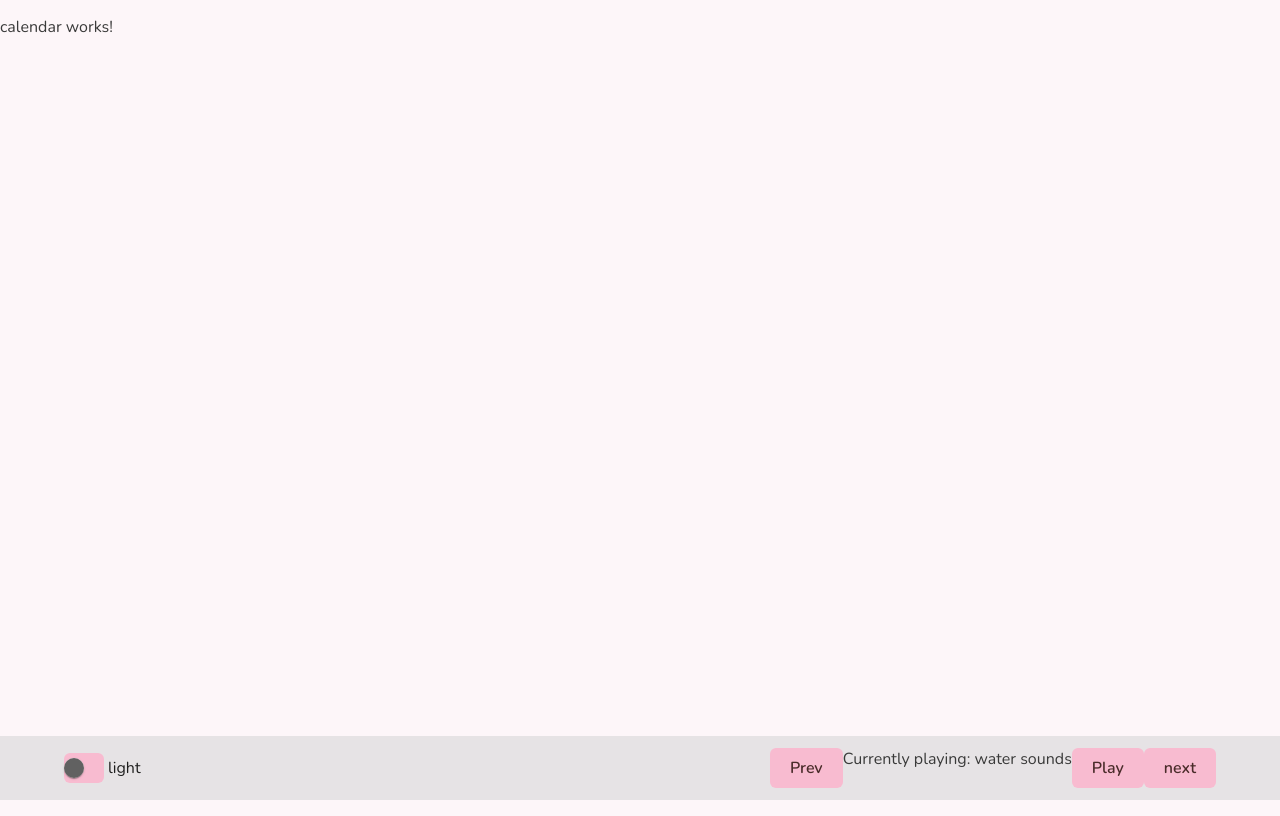
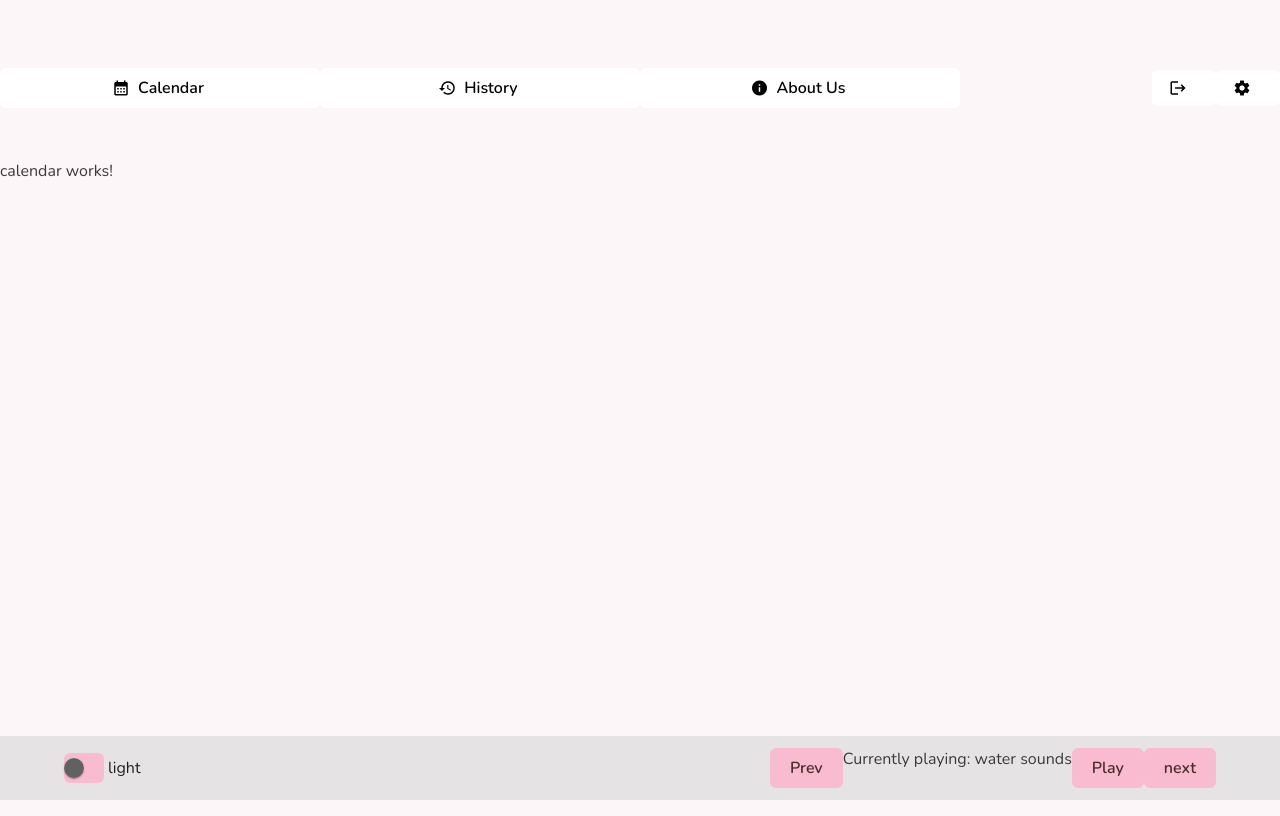
Before and after one commit to yoirchalks/taharah_tracker_frontend, an Angular app: page /home/calendar in a window 1280 px wide. Built offline with nearby package versions, Linux system fonts and the light colour scheme.

Commit message:
nav bar ui basiaclly set up

```diff
--- a/src/app/home/home.component.html
+++ b/src/app/home/home.component.html
@@ -1 +1,2 @@
+<app-nav-bar></app-nav-bar>
 <router-outlet></router-outlet>
--- a/src/app/home/home.component.ts
+++ b/src/app/home/home.component.ts
@@ -1,10 +1,13 @@
-import { Component } from '@angular/core';
-import { RouterOutlet } from '@angular/router';
+import { Component, inject } from '@angular/core';
+import { Router, RouterOutlet } from '@angular/router';
+import { NavBarComponent } from './nav-bar/nav-bar.component';
 
 @Component({
   selector: 'app-home',
-  imports: [RouterOutlet],
+  imports: [RouterOutlet, NavBarComponent],
   templateUrl: './home.component.html',
   styleUrl: './home.component.css',
 })
-export class HomeComponent {}
+export class HomeComponent {
+  router = inject(Router);
+}
--- a/src/app/home/nav-bar/nav-bar.component.html
+++ b/src/app/home/nav-bar/nav-bar.component.html
@@ -1,7 +1,19 @@
 <nav>
-  <div class="left-section"></div>
+  <div class="left-section">
+    <button mat-flat-button routerLink="calendar">
+      <mat-icon>calendar_month</mat-icon>Calendar
+    </button>
+    <button mat-flat-button routerLink="history">
+      <mat-icon>history</mat-icon>History
+    </button>
+    <button mat-flat-button routerLink="aboutUs">
+      <mat-icon>info</mat-icon>About Us
+    </button>
+  </div>
   <div class="right-section">
-    <button>Log Out</button>
-    <button>Options</button>
+    <button (click)="onLogOut()" mat-flat-button>
+      <mat-icon>logout</mat-icon>
+    </button>
+    <button mat-flat-button><mat-icon>settings</mat-icon></button>
   </div>
 </nav>
--- a/src/app/home/nav-bar/nav-bar.component.scss
+++ b/src/app/home/nav-bar/nav-bar.component.scss
@@ -0,0 +1,23 @@
+nav {
+  height: 18%;
+  display: grid;
+  grid-template-columns: 3fr 1fr;
+  justify-content: space-between;
+  align-items: center;
+}
+
+.left-section {
+  display: grid;
+  grid-template-columns: 1fr 1fr 1fr;
+}
+
+.left-section button {
+  height: 100%;
+}
+
+.right-section {
+  display: flex;
+  flex-direction: row;
+  justify-content: end;
+  align-items: center;
+}
--- a/src/app/home/nav-bar/nav-bar.component.ts
+++ b/src/app/home/nav-bar/nav-bar.component.ts
@@ -1,11 +1,19 @@
-import { Component } from '@angular/core';
+import { Component, inject } from '@angular/core';
+import { MatButtonModule } from '@angular/material/button';
+import { MatIcon } from '@angular/material/icon';
+import { Router, RouterLink } from '@angular/router';
 
 @Component({
   selector: 'app-nav-bar',
-  imports: [],
+  imports: [MatIcon, RouterLink, MatButtonModule],
   templateUrl: './nav-bar.component.html',
-  styleUrl: './nav-bar.component.scss'
+  styleUrl: './nav-bar.component.scss',
 })
 export class NavBarComponent {
-
+  router = inject(Router);
+  onLogOut() {
+    const confirm = window.confirm('Are you sure you want to log out?');
+    if (!confirm) return;
+    this.router.navigate(['/']);
+  }
 }
```
